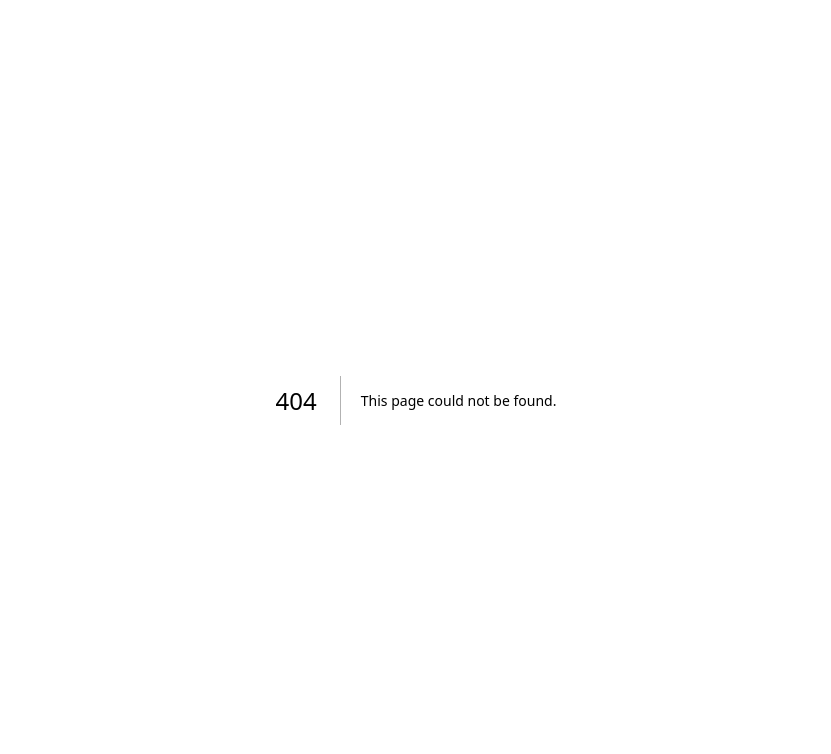
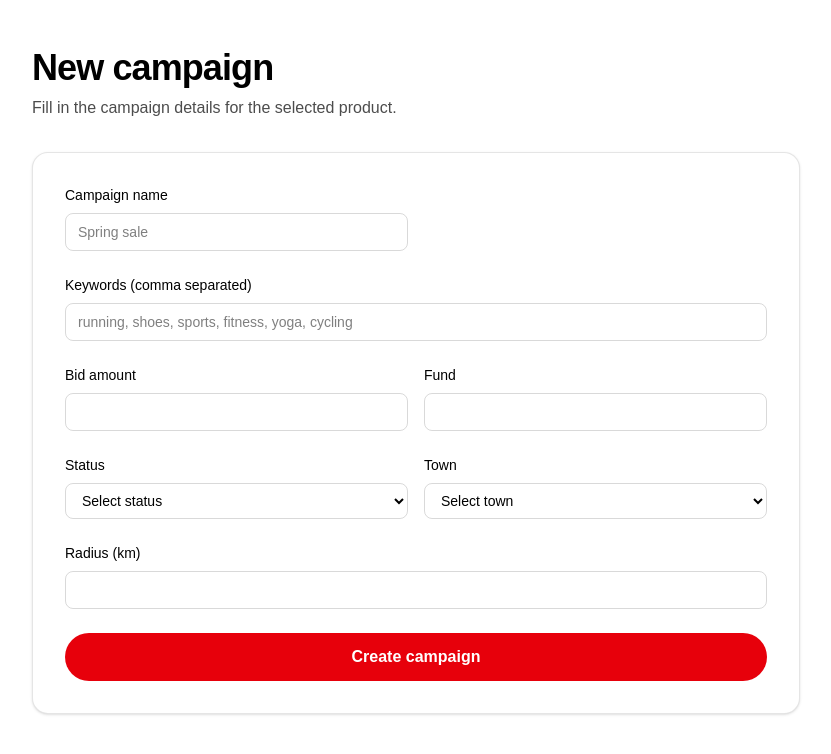
Before and after one commit to zuzanna0422/CampaignManagementApp, a Next.js app: page /campaigns/new in a window 1280 px wide. Before the commit this address had no page. Shown: the top 754 px of the page, without its empty margins (224-1055 px from the left). Built offline with nearby package versions, Linux system fonts and the light colour scheme.

Commit message:
Added products list, new campaign form with validation

```diff
--- /dev/null
+++ b/app/campaigns/new/page.tsx
@@ -0,0 +1,151 @@
+"use client";
+
+import { useSearchParams } from "next/navigation";
+import { keywords } from "@/data/keywords";
+import { towns } from "@/data/towns";
+
+const statuses = ["active", "paused", "ended"] as const;
+
+export default function NewCampaignPage() {
+  const searchParams = useSearchParams();
+  const productId = searchParams.get("productId") ?? "";
+  const handleBlur = (event: React.FocusEvent<HTMLInputElement>) => {
+    const minValue = Number(event.currentTarget.min || "0");
+    const rawValue = Number(event.currentTarget.value);
+    if (!Number.isNaN(rawValue) && rawValue < minValue) {
+      event.currentTarget.value = String(minValue);
+    }
+  };
+
+  return (
+    <div className="min-h-screen bg-white px-8 py-10 text-black sm:px-6 sm:py-12">
+      <div className="mx-auto flex w-full max-w-3xl flex-col gap-8">
+        <header className="space-y-2">
+          <h1 className="text-xl font-semibold tracking-tight sm:text-3xl lg:text-4xl">
+            New campaign
+          </h1>
+          <p className="text-[11px] text-black/70 sm:text-sm lg:text-base">
+            Fill in the campaign details for the selected product.
+          </p>
+        </header>
+
+        <form className="flex flex-col gap-6 rounded-2xl border border-black/10 bg-white p-7 shadow-sm sm:p-8">
+          <input name="productId" type="hidden" value={productId} />
+
+          <div className="grid gap-4 sm:grid-cols-2">
+            <label className="flex flex-col gap-2 text-xs font-medium sm:text-sm">
+              Campaign name
+              <input
+                className="rounded-lg border border-black/15 px-3 py-2 text-xs sm:text-sm"
+                name="name"
+                placeholder="Spring sale"
+                minLength={4}
+                maxLength={45}
+                required
+                type="text"
+              />
+            </label>
+          </div>
+
+          <label className="flex flex-col gap-2 text-xs font-medium sm:text-sm">
+            Keywords (comma separated)
+            <input
+              className="rounded-lg border border-black/15 px-3 py-2 text-xs sm:text-sm"
+              name="keywords"
+              placeholder={keywords.slice(0, 6).join(", ")}
+              type="text"
+            />
+          </label>
+
+          <div className="grid gap-4 sm:grid-cols-2">
+            <label className="flex flex-col gap-2 text-xs font-medium sm:text-sm">
+              Bid amount
+              <input
+                className="rounded-lg border border-black/15 px-3 py-2 text-xs sm:text-sm"
+                name="bidAmount"
+                min="0.01"
+                step="0.1"
+                onBlur={handleBlur}
+                required
+                type="number"
+              />
+            </label>
+
+            <label className="flex flex-col gap-2 text-xs font-medium sm:text-sm">
+              Fund
+              <input
+                className="rounded-lg border border-black/15 px-3 py-2 text-xs sm:text-sm"
+                name="fund"
+                min="100"
+                step="50"
+                onBlur={handleBlur}
+                required
+                type="number"
+              />
+            </label>
+          </div>
+
+          <div className="grid gap-4 sm:grid-cols-2">
+            <label className="flex flex-col gap-2 text-xs font-medium sm:text-sm">
+              Status
+              <select
+                className="rounded-lg border border-black/15 px-3 py-2 text-xs sm:text-sm"
+                name="status"
+                defaultValue=""
+              >
+                <option value="" disabled>
+                  Select status
+                </option>
+                {statuses.map((status) => (
+                  <option key={status} value={status}>
+                    {status}
+                  </option>
+                ))}
+              </select>
+            </label>
+
+            <label className="flex flex-col gap-2 text-xs font-medium sm:text-sm">
+              Town
+              <select
+                className="rounded-lg border border-black/15 px-3 py-2 text-xs sm:text-sm"
+                name="town"
+                required
+                defaultValue=""
+              >
+                <option value="" disabled>
+                  Select town
+                </option>
+                {towns.map((town) => (
+                  <option key={town} value={town}>
+                    {town}
+                  </option>
+                ))}
+              </select>
+            </label>
+          </div>
+
+          <label className="flex flex-col gap-2 text-xs font-medium sm:text-sm">
+            Radius (km)
+            <input
+              className="rounded-lg border border-black/15 px-3 py-2 text-xs sm:text-sm"
+              min="5"
+              max="100"
+              step="5"
+              name="radius"
+              onBlur={handleBlur}
+              required
+              type="number"
+            />
+          </label>
+
+          <button
+            type="submit"
+            className="w-full rounded-full bg-red-600 px-4 py-3 text-xs font-semibold text-white transition hover:bg-red-700 sm:text-base"
+          >
+            Create campaign
+          </button>
+        </form>
+      </div>
+    </div>
+  );
+}
--- a/app/products/page.tsx
+++ b/app/products/page.tsx
@@ -0,0 +1,39 @@
+import Link from "next/link";
+
+import { mockProducts } from "@/data/mockProducts";
+
+export default function ProductsPage() {
+  return (
+    <div className="min-h-screen bg-white px-6 py-12 text-black">
+      <div className="mx-auto flex w-full max-w-3xl flex-col gap-8">
+        <header className="space-y-2">
+          <h1 className="text-2xl font-semibold tracking-tight sm:text-3xl lg:text-4xl">
+            Products
+          </h1>
+          <p className="text-xs text-black/70 sm:text-sm lg:text-base">
+            Start a new campaign for a product.
+          </p>
+        </header>
+
+        <div className="flex flex-col gap-3">
+          {mockProducts.map((product) => (
+            <div
+              key={product.id}
+              className="flex items-center justify-between rounded-xl border border-black/10 bg-white px-4 py-3 shadow-sm"
+            >
+              <span className="text-sm font-semibold sm:text-base lg:text-lg">
+                {product.name}
+              </span>
+              <Link
+                href={`/campaigns/new?productId=${product.id}`}
+                className="rounded-full bg-red-600 px-4 py-2 text-xs font-semibold text-white transition hover:bg-red-700 sm:text-sm lg:text-base"
+              >
+                Add campaign
+              </Link>
+            </div>
+          ))}
+        </div>
+      </div>
+    </div>
+  );
+}
--- a/package.json
+++ b/package.json
@@ -18,9 +18,11 @@
     "@types/node": "^20",
     "@types/react": "^19",
     "@types/react-dom": "^19",
+    "autoprefixer": "^10.4.23",
     "eslint": "^9",
     "eslint-config-next": "16.1.1",
-    "tailwindcss": "^4",
+    "postcss": "^8.5.6",
+    "tailwindcss": "^4.1.18",
     "typescript": "^5"
   }
 }
--- /dev/null
+++ b/tailwind.config.js
@@ -0,0 +1,10 @@
+export default {
+  content: [
+    "./app/**/*.{js,ts,jsx,tsx}",
+    "./components/**/*.{js,ts,jsx,tsx}",
+  ],
+  theme: {
+    extend: {},
+  },
+  plugins: [],
+}
```
Also changed, not shown: 1 other file (tests, documents, lock files or other folders).
